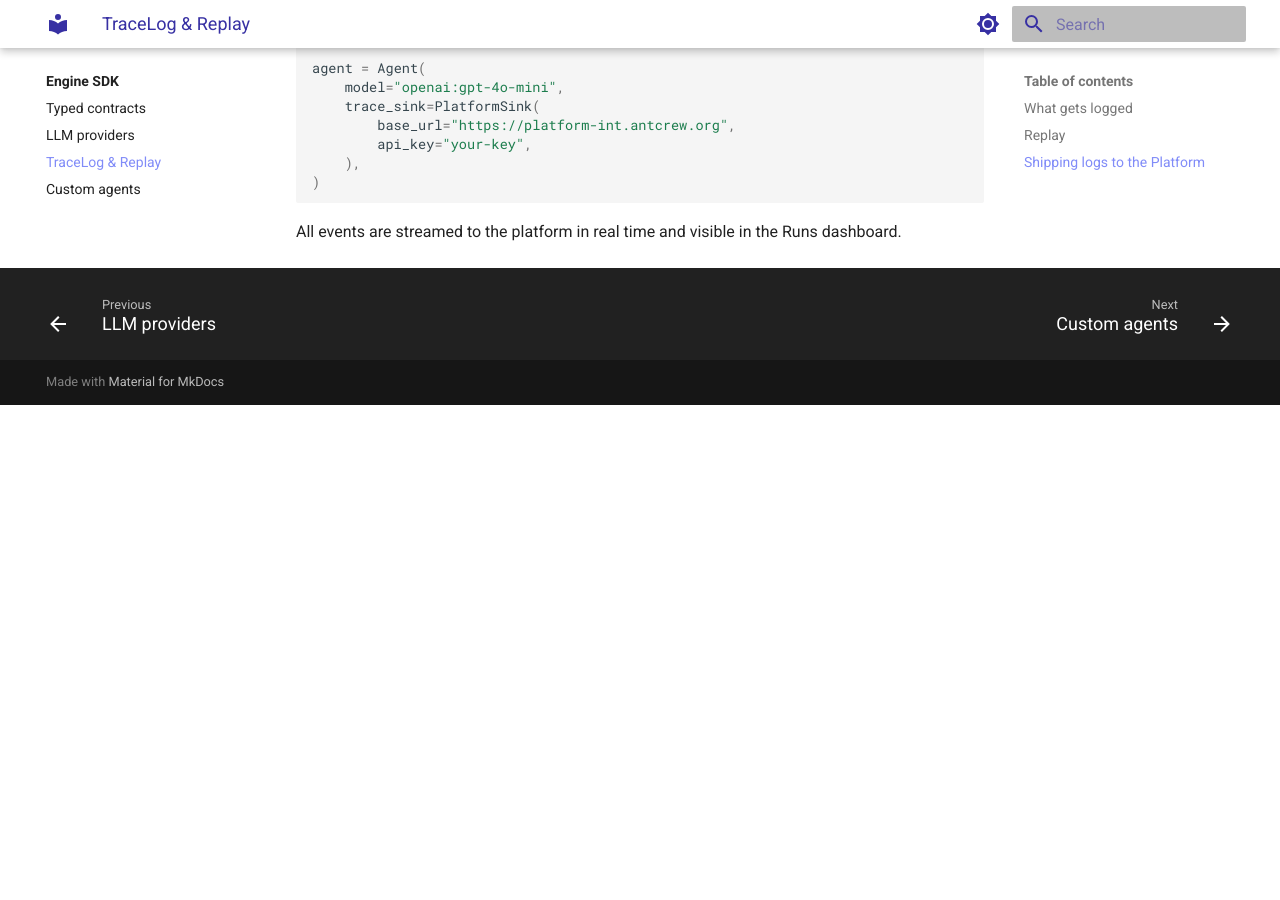
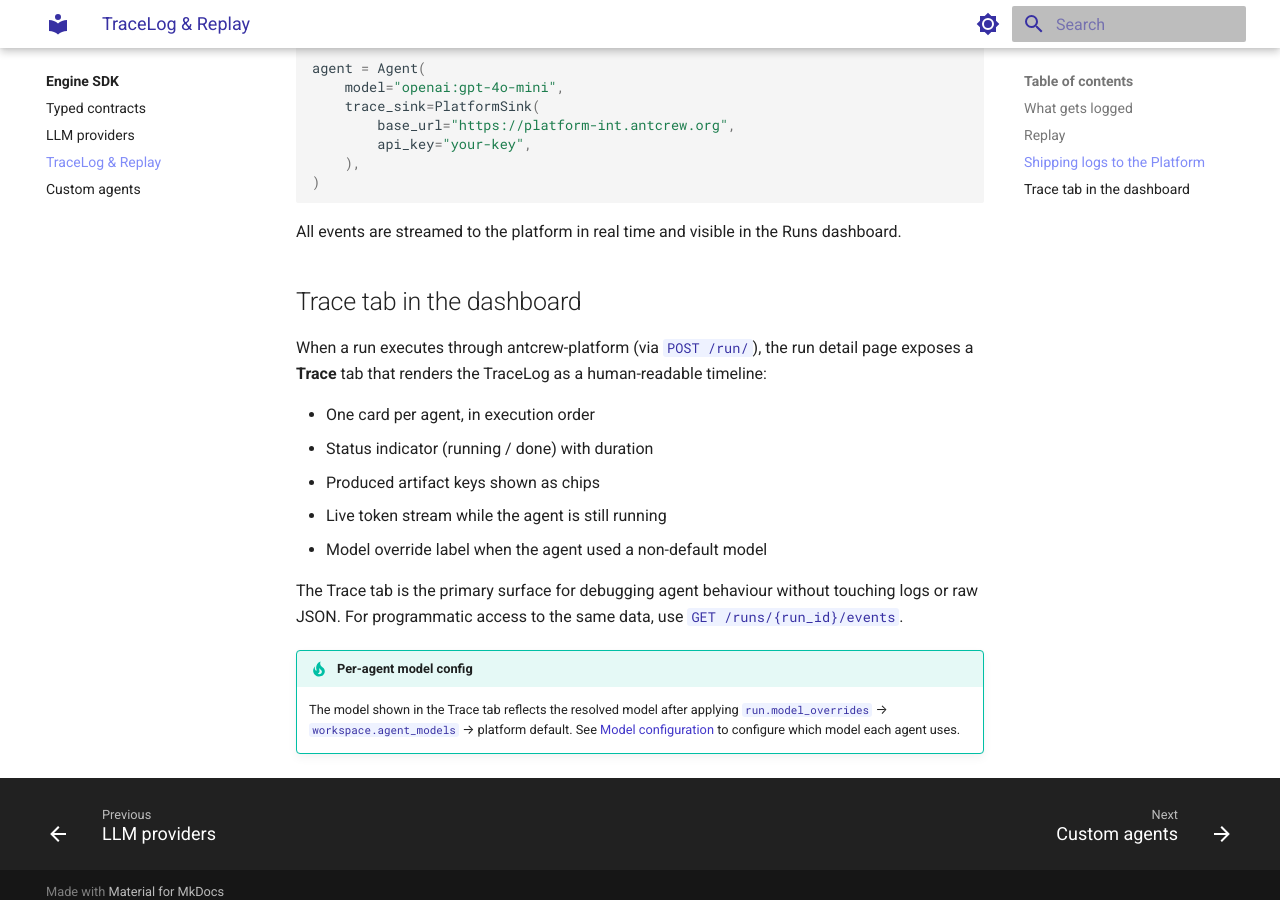
Before and after one commit to iagop03/antcrew-docs, an MkDocs documentation site: the page built from docs/engine/tracelog.md, in a window 1280 px wide and 900 px high, scrolled down 1774 px. Built offline with MkDocs 1.6.1 and Material for MkDocs 9.7.7, drawn with Linux system fonts in a browser that asks for light colours; before the commit the page ends 2179 px from its top, so only the background shows below that.

Commit message:
docs: cross-reference Trace tab UI in tracelog.md; add model config + presets to overview
- tracelog.md: new section describing the Trace tab in the platform dashboard —
  per-agent cards, live token stream, model label, link to model-config page
- overview.md: update platform description to mention Trace tab, per-agent model
  overrides, and run presets

````diff
--- a/docs/engine/tracelog.md
+++ b/docs/engine/tracelog.md
@@ -52,3 +52,18 @@ agent = Agent(
 ```
 
 All events are streamed to the platform in real time and visible in the Runs dashboard.
+
+## Trace tab in the dashboard
+
+When a run executes through antcrew-platform (via `POST /run/`), the run detail page exposes a **Trace** tab that renders the TraceLog as a human-readable timeline:
+
+- One card per agent, in execution order
+- Status indicator (running / done) with duration
+- Produced artifact keys shown as chips
+- Live token stream while the agent is still running
+- Model override label when the agent used a non-default model
+
+The Trace tab is the primary surface for debugging agent behaviour without touching logs or raw JSON. For programmatic access to the same data, use `GET /runs/{run_id}/events`.
+
+!!! tip "Per-agent model config"
+    The model shown in the Trace tab reflects the resolved model after applying `run.model_overrides` → `workspace.agent_models` → platform default. See [Model configuration](../platform/model-config.md) to configure which model each agent uses.
````
Also changed, not shown: docs/architecture/overview.md (+4 -2 lines).
